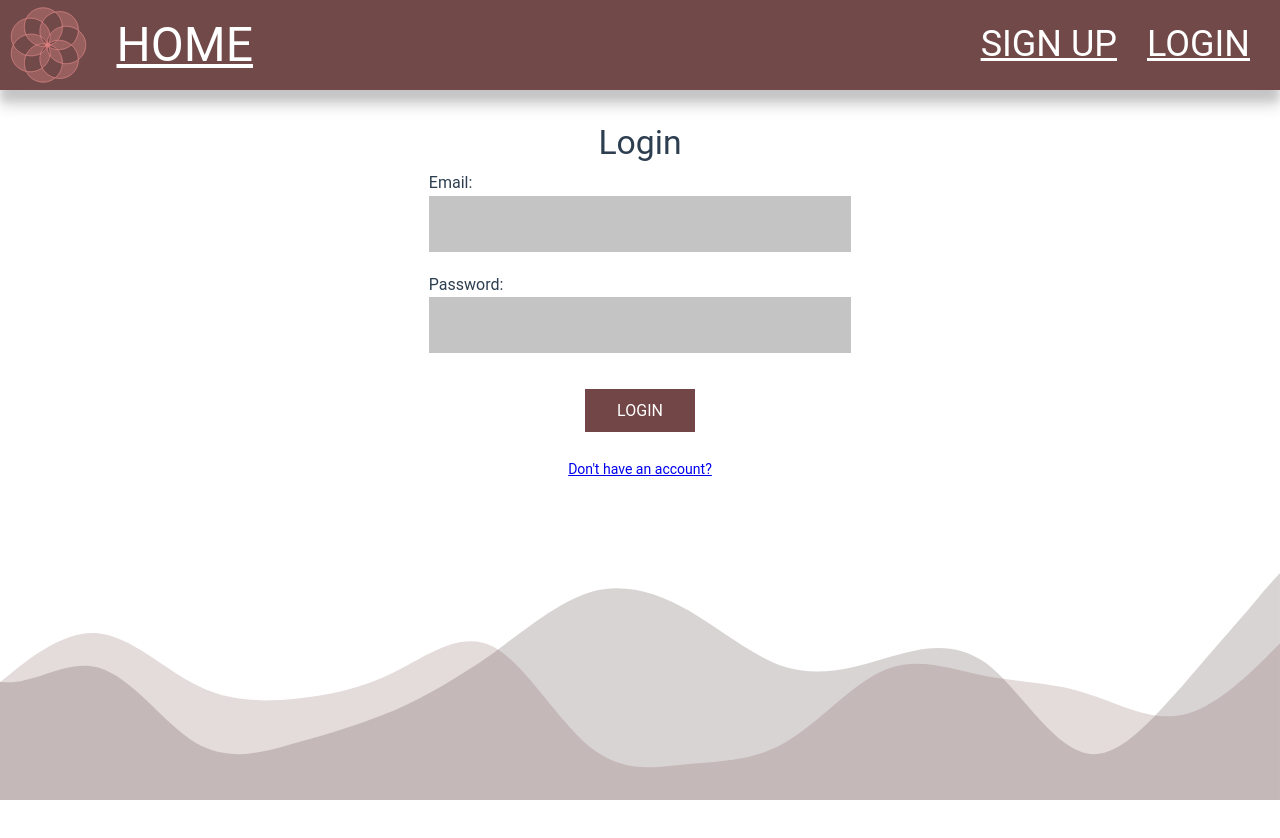
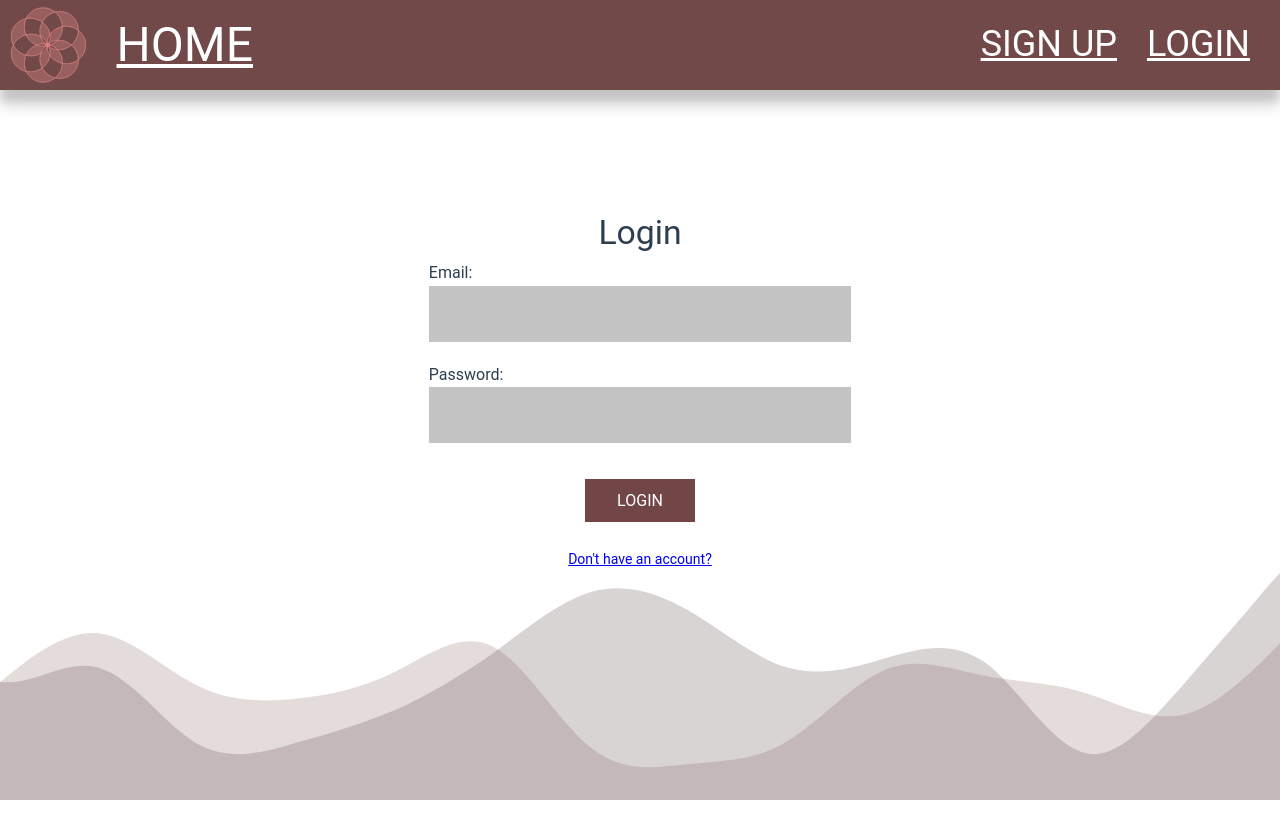
Before and after one commit to staten-island-tech/vue-project-2-edwin-and-thomas-and-n-i-k-i-t-a-daniel, a Vue app in the folder vue-project/: page /login in a window 1280 px wide. Shown: the top 838 px of the page. Before the commit the page ends 800 px from the top, so only its background shows below. Built offline with nearby package versions, Linux system fonts and the light colour scheme; no server answers.

Commit message:
fixes margin-top issue in dev, main

```diff
--- a/vue-project/src/assets/base.css
+++ b/vue-project/src/assets/base.css
@@ -123,6 +123,11 @@ button {
   margin: 0 10px;
 }
 
+main,
+.main {
+  margin-top: 9rem;
+}
+
 /* This is just for white text */
 .clickable:hover {
   color: rgba(255, 255, 255, 0.467);
--- a/vue-project/src/components/navBar.vue
+++ b/vue-project/src/components/navBar.vue
@@ -170,7 +170,7 @@ a {
   padding: .6rem 1.6rem;
   font-size: 2rem;
   text-align: left;
-  margin-top: 12rem;
+  margin-top: 3rem;
   color: white;
   text-indent: 3rem
 }
--- a/vue-project/src/views/CreateBlog.vue
+++ b/vue-project/src/views/CreateBlog.vue
@@ -1,5 +1,5 @@
 <template>
-    <div>
+    <main>
         <form @submit.prevent="handleSubmit">
 
             <div class="form-input">
@@ -35,7 +35,7 @@
 
             <BasicButton>Upload Post</BasicButton>
         </form>
-    </div>
+    </main>
 </template>
 
 <script setup>
--- a/vue-project/src/views/HomeView.vue
+++ b/vue-project/src/views/HomeView.vue
@@ -23,7 +23,6 @@ const user = computed(() => store.state.user)
 
 <style scoped>
 main {
-  padding-top: 10rem;
   display: flex;
   justify-content: center;
   flex-flow: wrap;
--- a/vue-project/src/views/Login.vue
+++ b/vue-project/src/views/Login.vue
@@ -1,5 +1,5 @@
 <template>
-    <form @submit.prevent="handleSubmit">
+    <form @submit.prevent="handleSubmit" class="main">
         <h3>Login</h3>
 
         <div class="form-input">
--- a/vue-project/src/views/SignUp.vue
+++ b/vue-project/src/views/SignUp.vue
@@ -1,5 +1,5 @@
 <template>
-<transition-group>
+<transition-group class="main">
     <form @submit.prevent="handleSubmit">
         <h3>Sign up</h3>
 
--- a/vue-project/src/views/UserProfile.vue
+++ b/vue-project/src/views/UserProfile.vue
@@ -1,5 +1,5 @@
 <template>
-    <div class="page">
+    <div class="main">
         <h2>User {{ store.state.viewingProfile.dname }}</h2>
         <h3 v-if="user.uid === route.params.uid"><router-link to="/create">Create a Post</router-link></h3>
         <PostPreview v-for="post in posts" :key="post.id" :title="post.title" :author="post.author" :description="post.description" :id="post.id" />
@@ -25,7 +25,5 @@ watch(
 </script>
 
 <style scoped>
-.page {
-    padding-top: 9rem;
-}
+
 </style>
```
